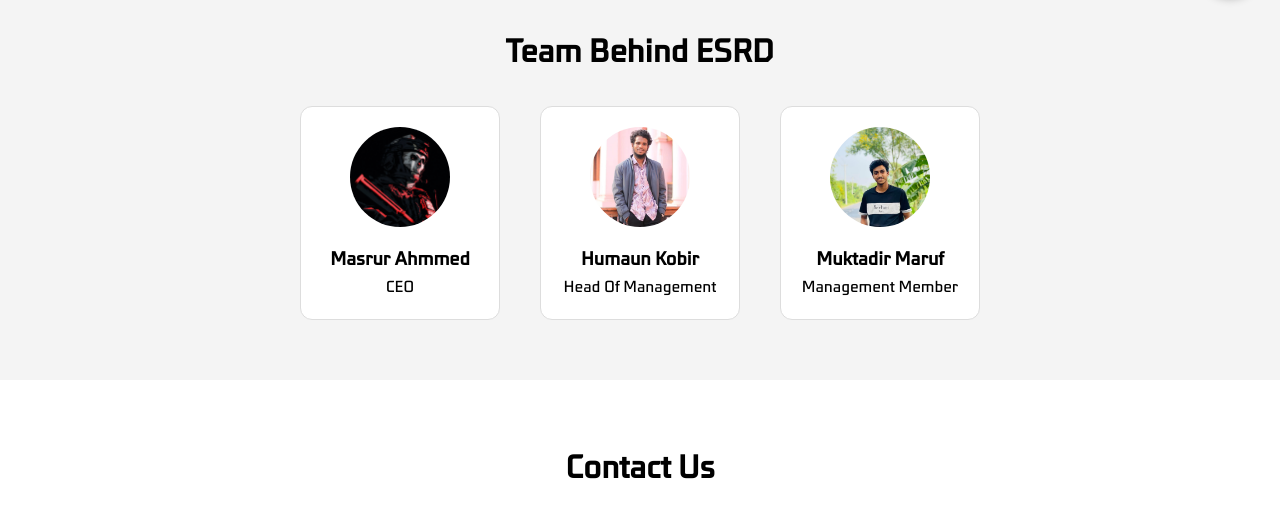
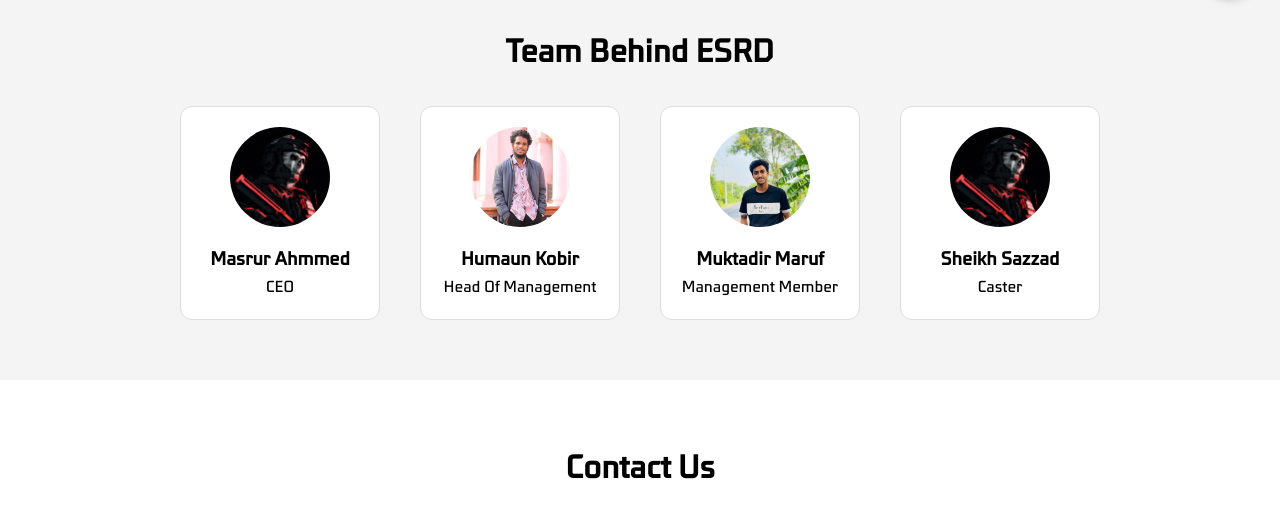
Before and after one commit to masrurxyz/ESRDWD, a plain HTML site: page index.html in a window 1280 px wide. Shown: the part 786-1294 px from the top of the page. Drawn offline with nearby package versions, Linux system fonts and the light colour scheme.

Commit message:
Update index.html

```diff
--- a/index.html
+++ b/index.html
@@ -379,6 +379,11 @@
           <h3>Muktadir Maruf</h3>
           <p>Management Member</p>
         </div>
+        <div class="member">
+          <img src="user.jpg" alt="Caster" />
+          <h3>Sheikh Sazzad</h3>
+          <p>Caster</p>
+        </div>
         <!-- Add more team members as needed -->
       </div>
     </div>
```
